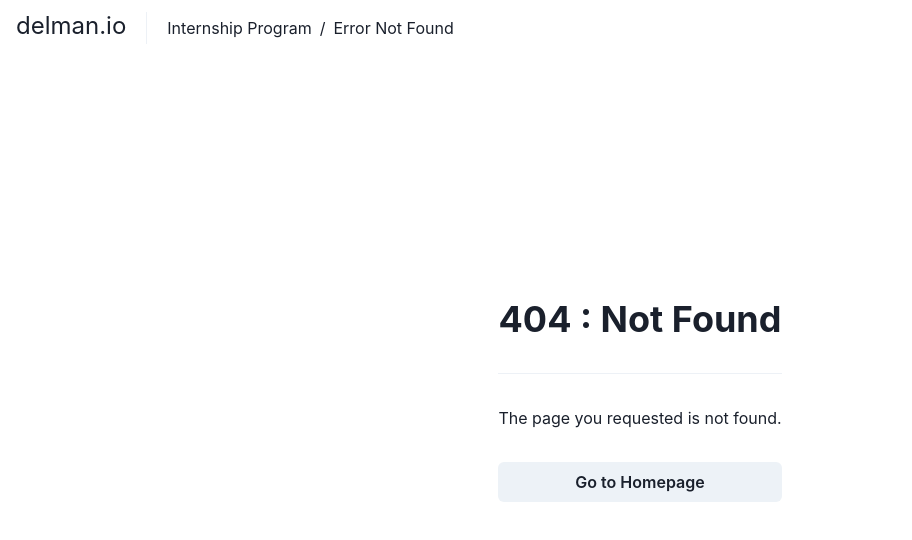
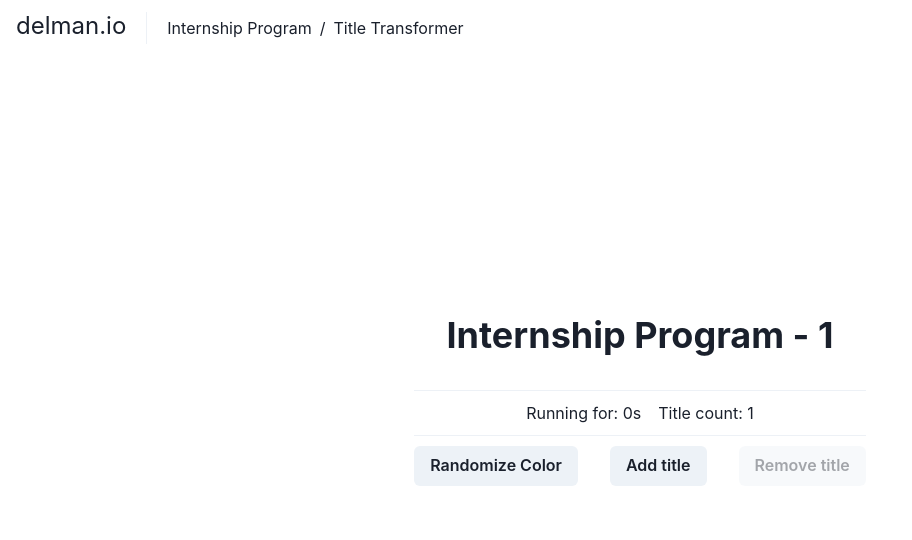
Before and after one commit to ahmadhaydar/Delman-Internship---Haydar, a Next.js app: page /change-title in a window 1280 px wide. Before the commit this address had no page. Shown: the top 540 px of the page, without its empty margins (0-912 px from the left). Built offline with nearby package versions, Linux system fonts and the light colour scheme.

Commit message:
added title-transformer

```diff
--- /dev/null
+++ b/pages/change-title.tsx
@@ -0,0 +1,90 @@
+import { Heading, Stack, Divider, HStack, Text, Button } from '@chakra-ui/react'
+import type { NextPage } from 'next'
+import style from '../styles/index.module.css';
+import NavBar from '../components/navbar';
+import { useEffect, useState } from 'react';
+
+function TitleText(props: {
+  randomized: boolean,
+  index: number,
+}) {
+  let [color, setColor] = useState('#1a202c');
+
+  function setRandomColor() {
+    setColor(`#${Math.floor(Math.random() * 16777215).toString(16)}`)
+  }
+
+  useEffect(() => {
+    if (props.randomized) {
+      const interval = setInterval(() => {
+        setRandomColor()
+      }, 1000);
+      return () => clearInterval(interval);
+    } else {
+      setColor('#1a202c');
+    }
+  }, [props.randomized]);
+
+  return (
+    <Heading textAlign='center' color={color}>Internship Program - {props.index}</Heading>
+  );
+}
+
+const ChangeTitle: NextPage = () => {
+  let [count, setCount] = useState(1);
+  let [timer, setTimer] = useState(0);
+  let [randomized, setRandomized] = useState(false);
+
+  function toggleRandom() {
+    setRandomized(!randomized);
+  }
+
+  useEffect(() => {
+    if (randomized) {
+      const interval = setInterval(() => {
+        setTimer(timer + 1);
+      }, 1000);
+      return () => clearInterval(interval);
+    } else {
+      setTimer(0);
+    }
+  }, [timer, randomized]);
+
+  return (
+    <div>
+      <NavBar
+        links={[{
+          goto: '/',
+          name: 'Internship Program'
+        }, {
+          goto: '/change-title',
+          name: 'Title Transformer'
+        }]}
+      />
+      <div className={style.CenteredVertical}>
+        <Stack spacing='8'>
+          {[...Array(count)].map((_, index) => {
+            return (<TitleText randomized={randomized} index={index + 1}/>);
+          })}
+          <Stack alignItems={'center'} spacing={2.5}>
+            <Divider />
+            <HStack>
+              <Text>Running for: {timer}s</Text>
+              <Divider orientation='vertical' />
+              <Text>Title count: {count}</Text>
+            </HStack>
+            <Divider />
+            <HStack spacing={8}>
+              {!randomized && <Button onClick={toggleRandom}>Randomize Color</Button>}
+              {randomized && <Button onClick={toggleRandom}>Clear Color</Button>}
+              <Button onClick={() => setCount(count + 1)} isDisabled={(count === 5)}>Add title</Button>
+              <Button onClick={() => setCount(count - 1)} isDisabled={(count === 1)}>Remove title</Button>
+            </HStack>
+          </Stack>
+        </Stack>
+      </div>
+    </div>
+  )
+}
+
+export default ChangeTitle
```
